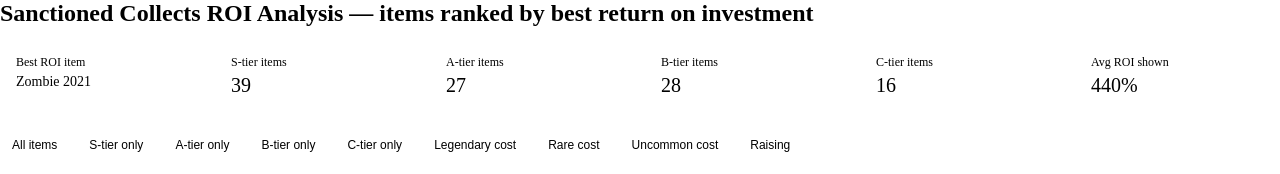
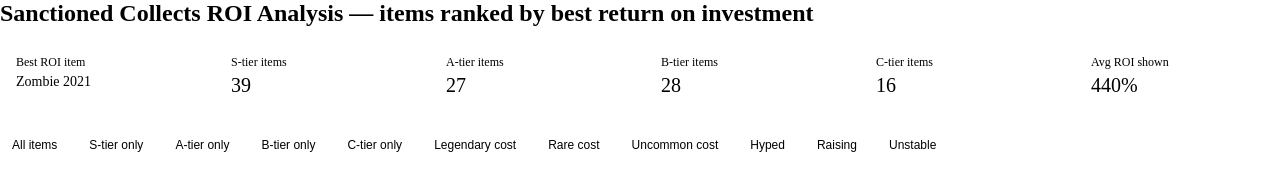
Before and after one commit to CobaltMiner/roi-analysis, a plain HTML site: page index.html in a window 1280 px wide. Shown: the top 174 px of the page. Drawn offline with Linux system fonts and the light colour scheme.

Commit message:
index.html

```diff
--- a/index.html
+++ b/index.html
@@ -49,7 +49,9 @@ tr:hover td { background: var(--color-background-secondary); }
     <button onclick="filter('legend',this)">Legendary cost</button>
     <button onclick="filter('rare',this)">Rare cost</button>
     <button onclick="filter('uncommon',this)">Uncommon cost</button>
+    <button onclick="filter('hyped',this)">Hyped</button>
     <button onclick="filter('raising',this)">Raising</button>
+    <button onclick="filter('unstable',this)">Unstable</button>
   </div>
   <table>
     <thead>
@@ -246,6 +248,8 @@ function render() {
   if (current === 'rare') data = computed.filter(i => i.currency && String(i.sv).includes('R'));
   if (current === 'uncommon') data = computed.filter(i => i.currency && String(i.sv).includes('U'));
   if (current === 'raising') data = computed.filter(i => i.status === 'Raising');
+  if (current === 'hyped') data = computed.filter(i => i.status === 'Hyped');
+  if (current === 'unstable') data = computed.filter(i => i.status === 'Unstable');
 
   const maxRoi = Math.max(...computed.map(i=>i.roi||0));
 
```
